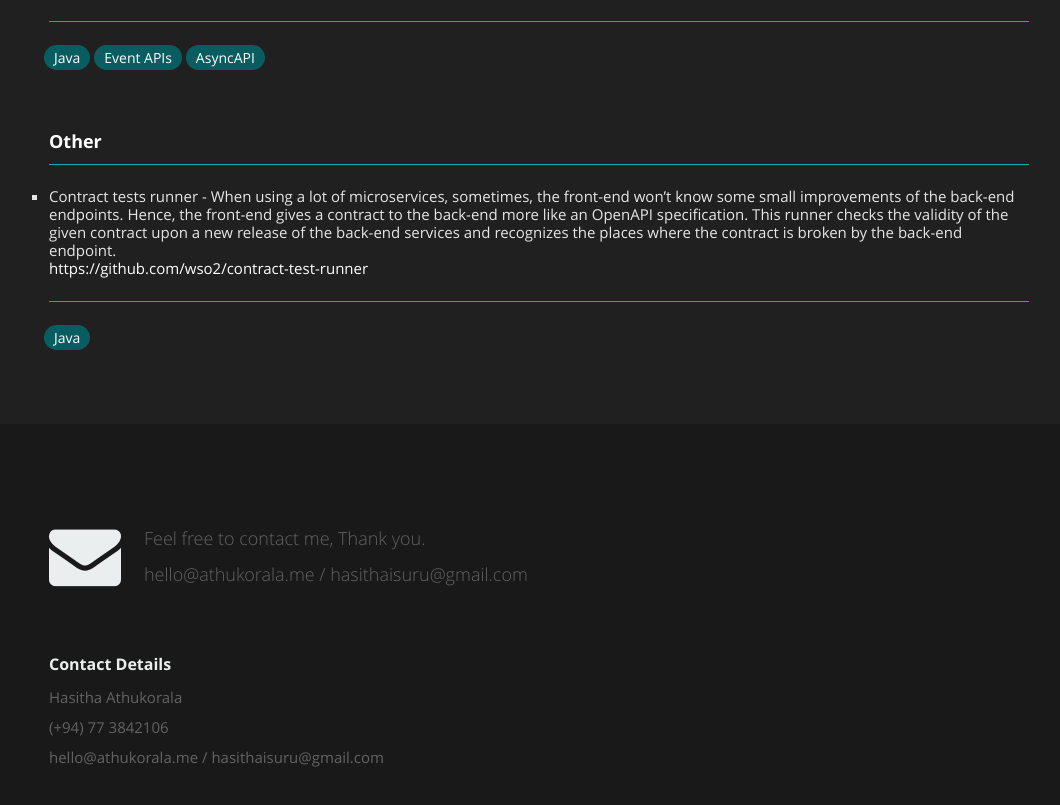
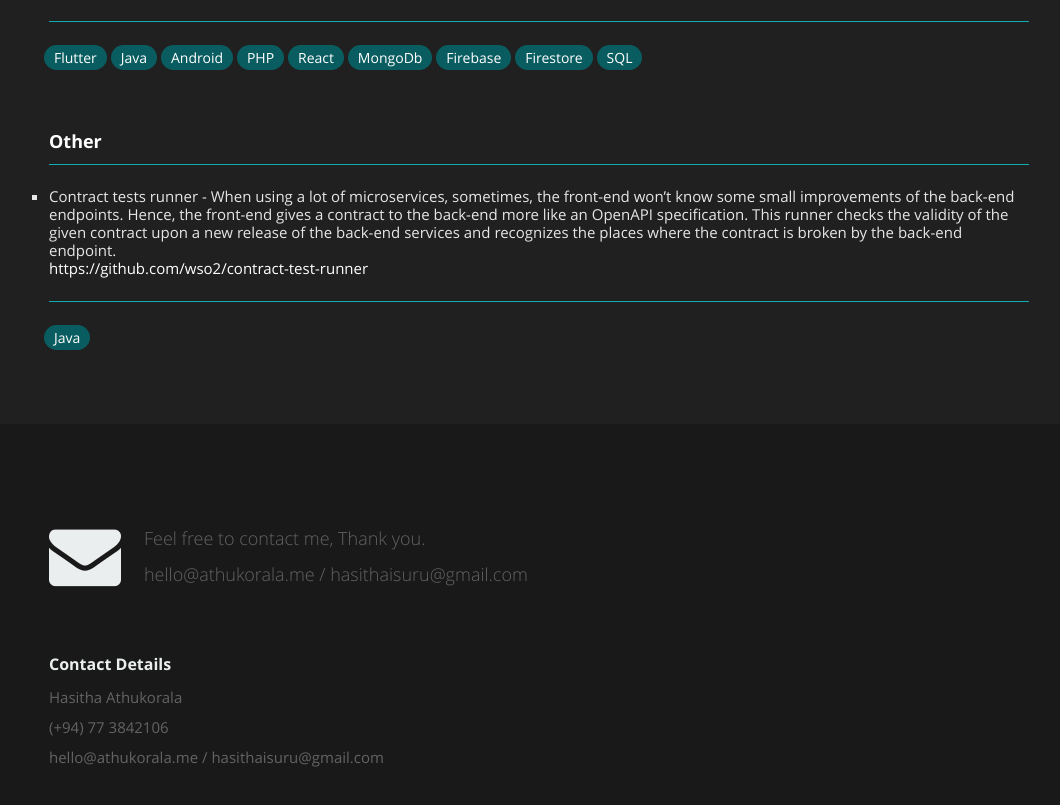
Before and after one commit to HasithaAthukorala/hasithaathukorala.github.io, a plain HTML site: page index.html in a window 1280 px wide. Shown: the part 5490-6295 px from the top of the page, without its empty margins (101-1161 px from the left). Drawn offline with nearby package versions, Linux system fonts and the light colour scheme.

Commit message:
Update tags and clean code

```diff
--- a/index.html
+++ b/index.html
@@ -530,9 +530,15 @@
                 </ul>
                 <div class="divider-e"></div>
                 <div class="row chip-row">
+                    <div class="chip">Flutter</div>
                     <div class="chip">Java</div>
-                    <div class="chip">Event APIs</div>
-                    <div class="chip">AsyncAPI</div>
+                    <div class="chip">Android</div>
+                    <div class="chip">PHP</div>
+                    <div class="chip">React</div>
+                    <div class="chip">MongoDb</div>
+                    <div class="chip">Firebase</div>
+                    <div class="chip">Firestore</div>
+                    <div class="chip">SQL</div>
                 </div>
             </div> <!-- end column -->
         </div>
@@ -589,32 +595,6 @@
                     </p>
 
                 </div>
-
-                <!--            <div class="widget widget_tweets">-->
-
-                <!--                <h4 class="widget-title">Latest Tweets</h4>-->
-
-                <!--                <ul id="twitter">-->
-                <!--                    <li>-->
-                <!--                        <span>-->
-                <!--                        This is Photoshop's version  of Lorem Ipsum. Proin gravida nibh vel velit auctor aliquet.-->
-                <!--                        Aenean sollicitudin, lorem quis bibendum auctor, nisi elit consequat ipsum-->
-                <!--                        <a href="#">http://t.co/CGIrdxIlI3</a>-->
-                <!--                        </span>-->
-                <!--                        <b><a href="#">2 Days Ago</a></b>-->
-                <!--                    </li>-->
-                <!--                    <li>-->
-                <!--                        <span>-->
-                <!--                        Sed ut perspiciatis unde omnis iste natus error sit voluptatem accusantium doloremque laudantium, totam rem aperiam,-->
-                <!--                        eaque ipsa quae ab illo inventore veritatis et quasi-->
-                <!--                        <a href="#">http://t.co/CGIrdxIlI3</a>-->
-                <!--                        </span>-->
-                <!--                        <b><a href="#">3 Days Ago</a></b>-->
-                <!--                    </li>-->
-                <!--                </ul>-->
-
-                <!--            </div>-->
-
             </aside>
 
         </div>
@@ -635,11 +615,6 @@
                     <li><a href="https://www.linkedin.com/in/athukoralahi"><i class="fa fa-linkedin"></i></a></li>
                     <li><a href="https://www.facebook.com/hasitha.isuru"><i class="fa fa-facebook"></i></a></li>
                 </ul>
-
-                <!--            <ul class="copyright">-->
-                <!--                <li>&copy; Copyright 2014 CeeVee</li>-->
-                <!--                <li>Design by <a title="Styleshout" href="http://www.styleshout.com/">Styleshout</a></li>-->
-                <!--            </ul>-->
 
             </div>
 
```
